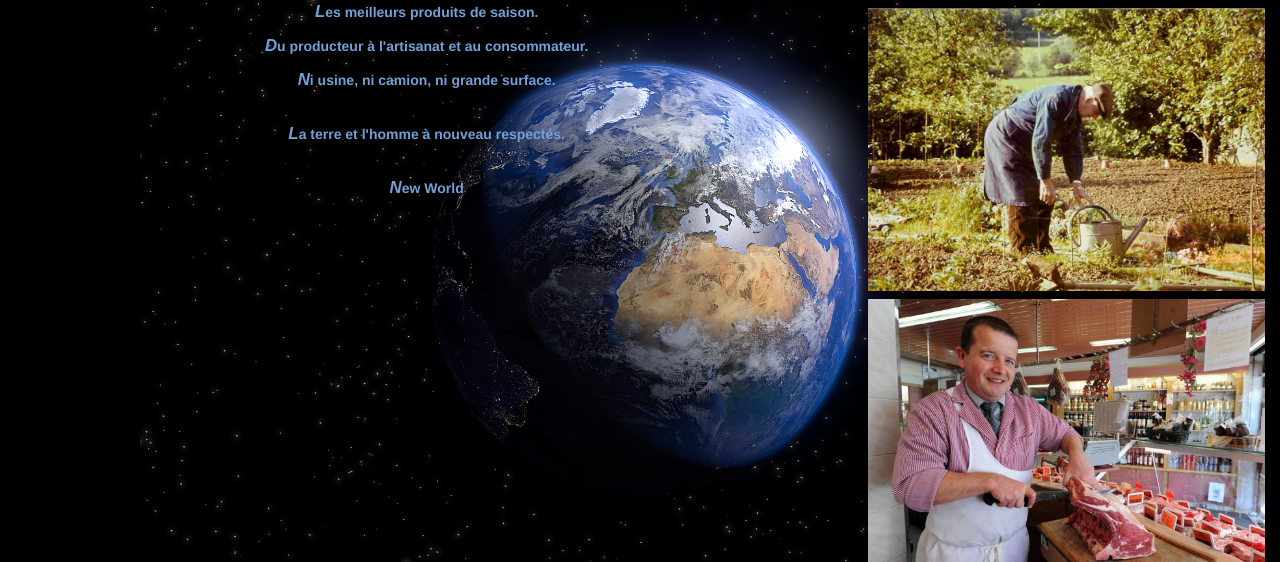
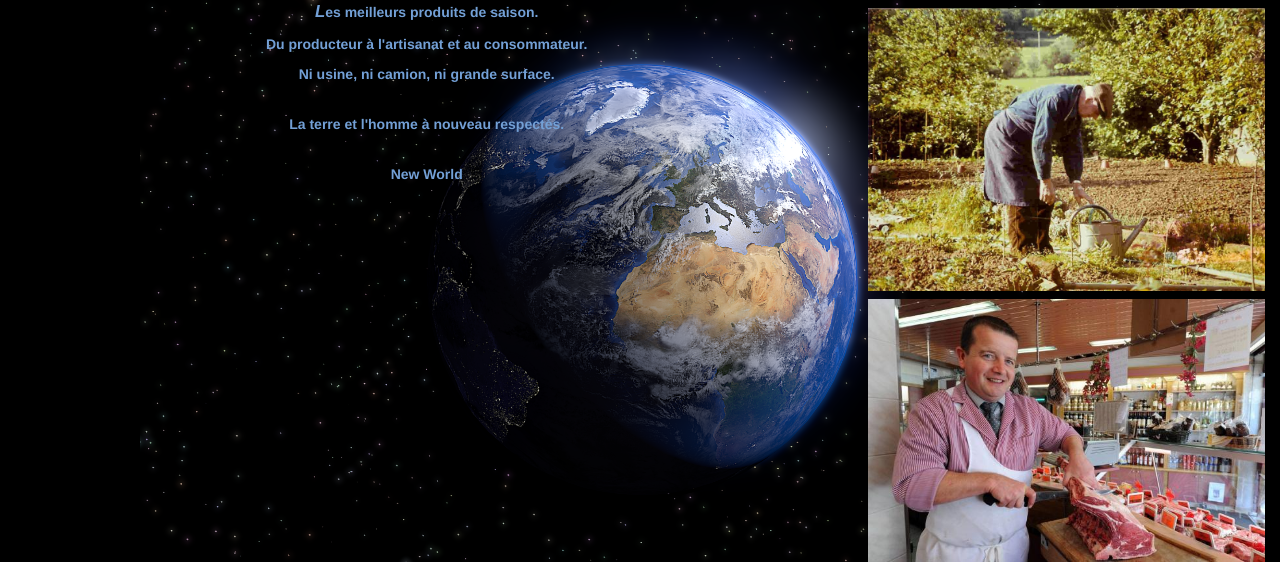
Before and after one commit to Adapix/newWorld, a PHP site: page / in a window 1280 px wide. Shown: the part 95-657 px from the top of the page. Run offline with PHP 8.4, Linux system fonts and the light colour scheme.

Commit message:
Change first-letter welcome texte

```diff
--- a/css/style.css
+++ b/css/style.css
@@ -119,7 +119,7 @@ a{
 	text-align: center;
 }
 
-p::first-letter{
+#description::first-letter{
 	font-family: Arial;
 	max-width: 100%;
 	font-size:120%;
--- a/vues/index.php
+++ b/vues/index.php
@@ -1,5 +1,5 @@
 <div class="content" >
-	<section class="text_accueil col-md-8">
+	<section id="description" class="text_accueil col-md-8">
 		<p class="">Les meilleurs produits de saison.</p>
 		<p class="">Du producteur à l'artisanat et au consommateur.</p>
 		<p class="">Ni usine, ni camion, ni grande surface.</p>
```
